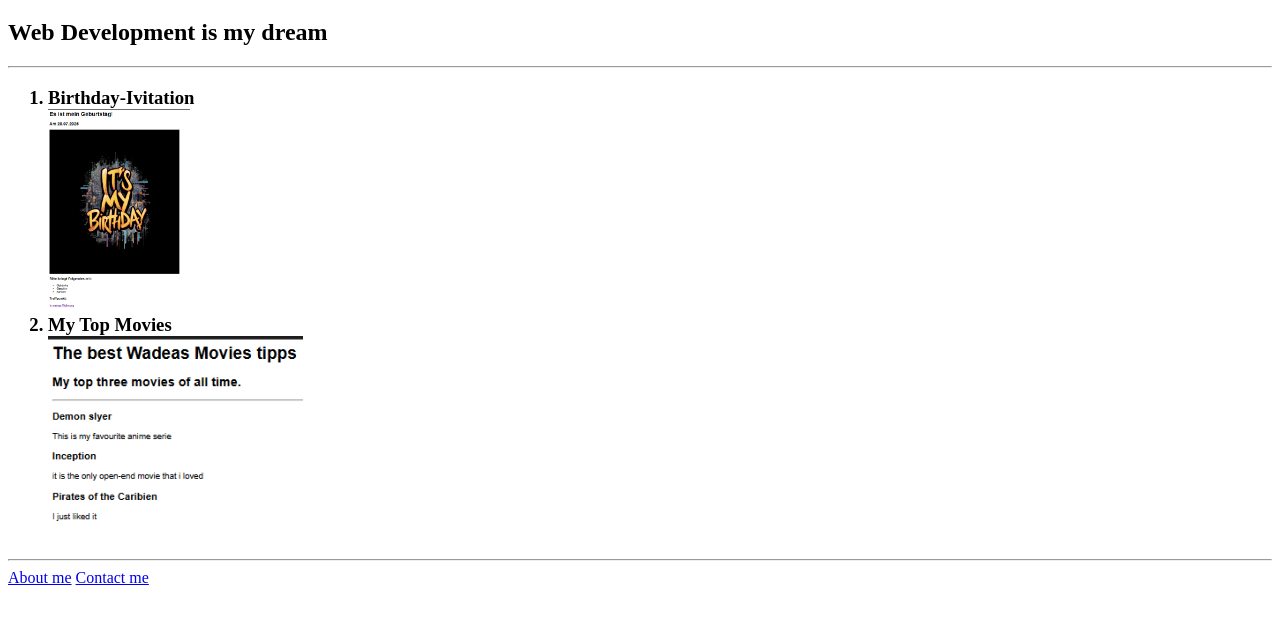
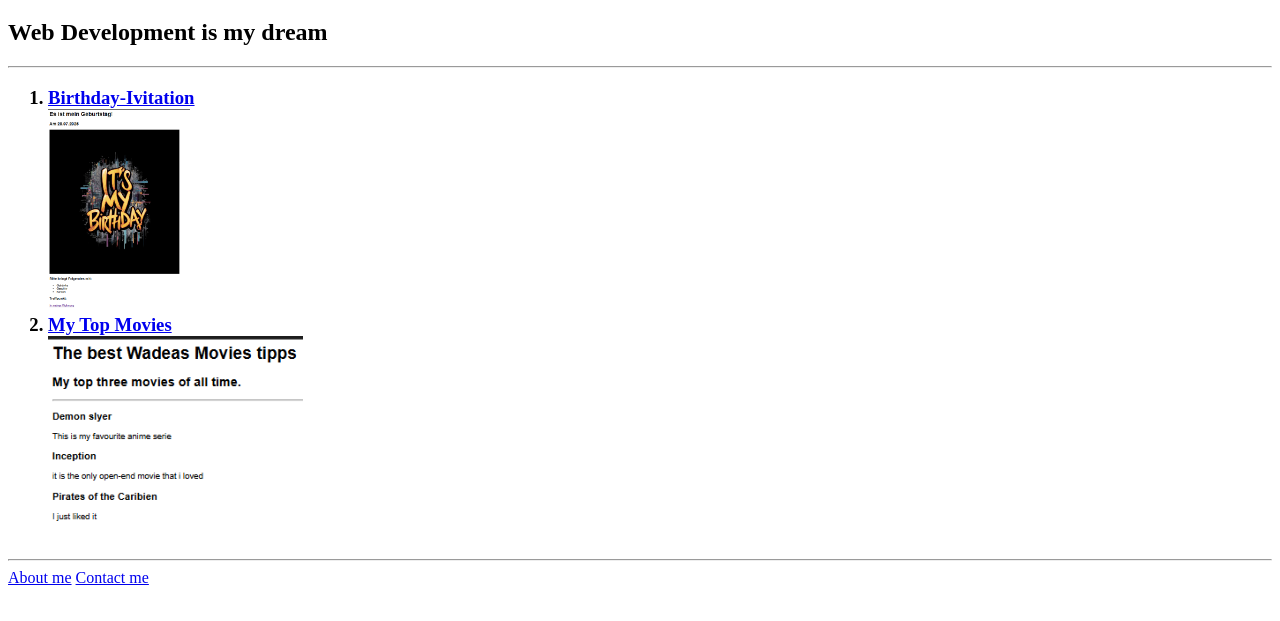
Before and after one commit to wadeaamkia/html-portfolio, a plain HTML site: page index.html in a window 1280 px wide. Shown: the part 61-682 px from the top of the page. Drawn offline with Linux system fonts and the light colour scheme.

Commit message:
Update index.html

```diff
--- a/index.html
+++ b/index.html
@@ -28,11 +28,11 @@ https://developer.mozilla.org/en-US/docs/Web/HTML/Element/img#attr-height -->
     <h3>
         <ol>
             <li>
-                Birthday-Ivitation <br>
+                <a href="./public/Birthdayinvit..html">Birthday-Ivitation</a><br>
                 <a href="./public/Birthdayinvit..html"><img src="./assets/images/Bday.png" alt="Birthdayinvitation" height="200"></a>
             </li>
             <li>
-                My Top Movies <br>
+                 <a href="./public/movierank.html">My Top Movies</a> <br>
                 <a href="./public/movierank.html"><img src="./assets/images/Mranking.png" alt="Movieranking" height="200"</a>
             </li>
         </ol>
```
